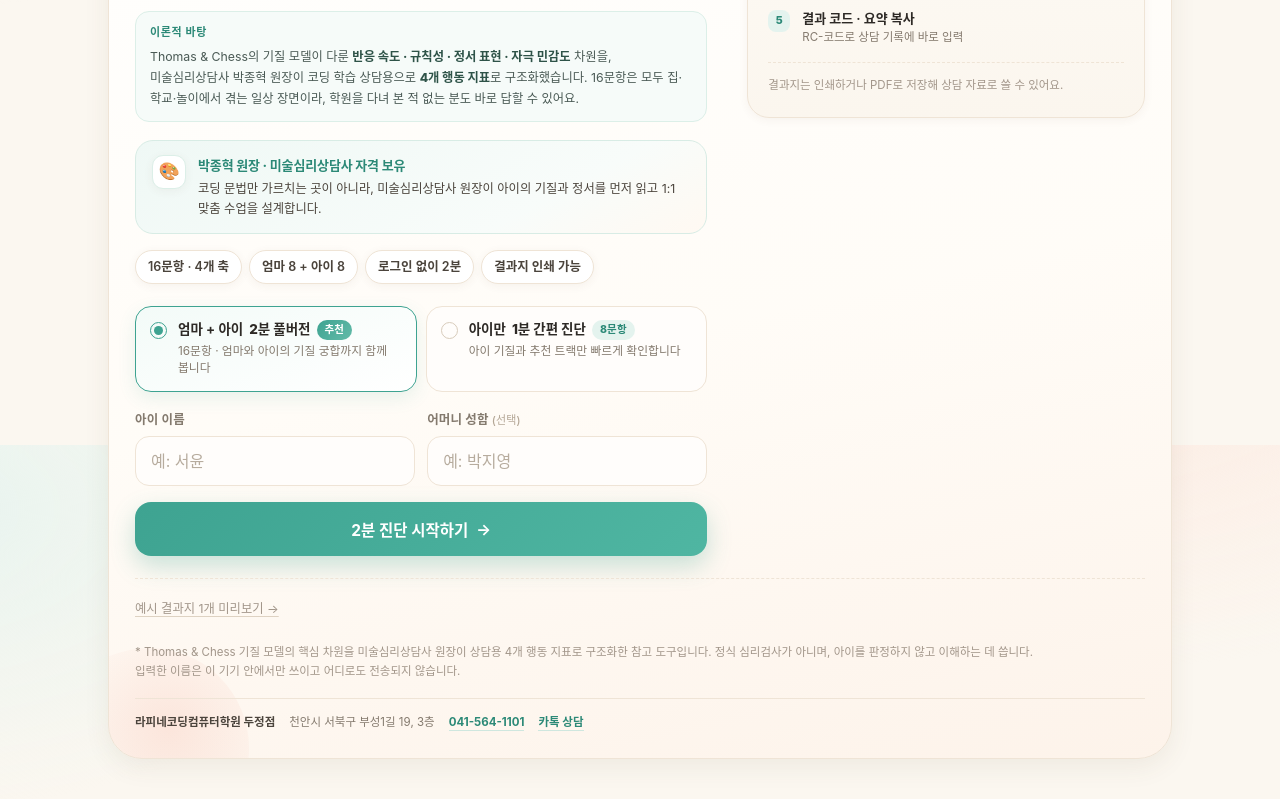
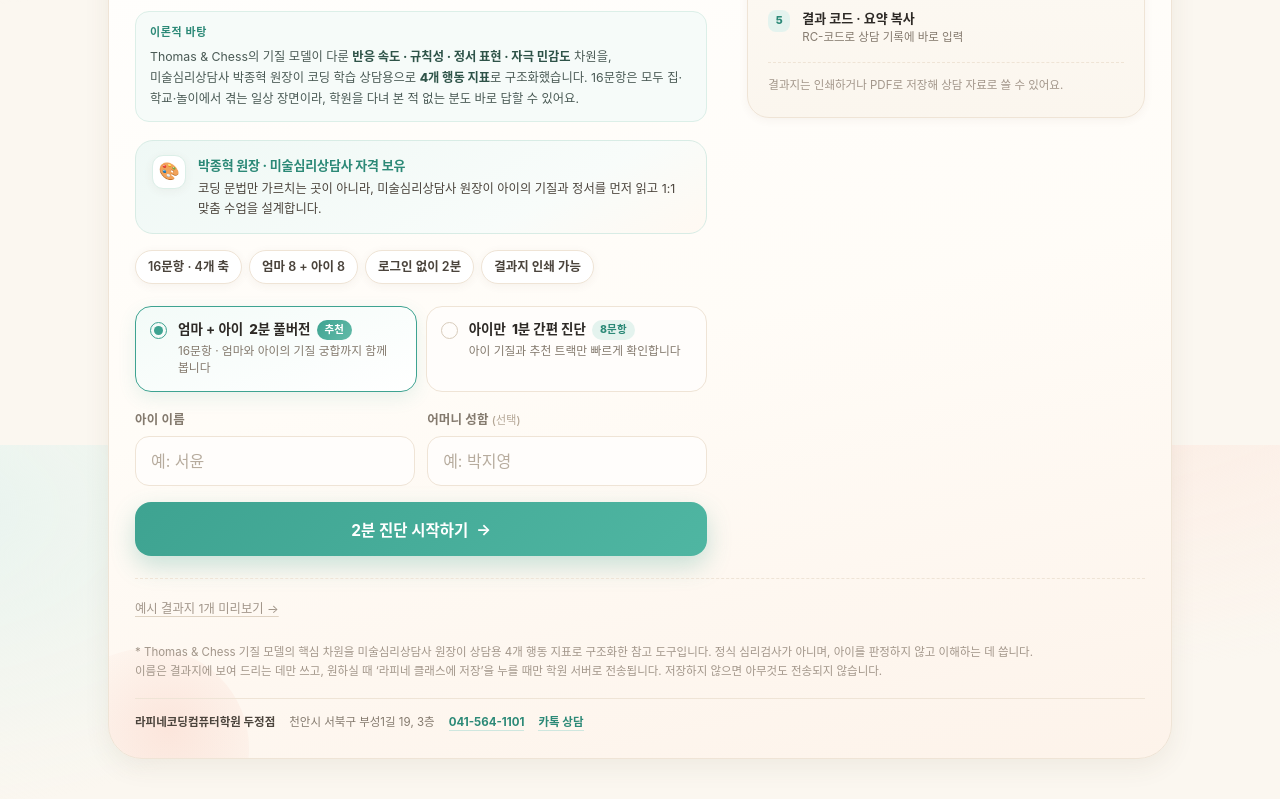
Before and after one commit to Raffinegold/rafine-mind, a plain HTML site: page index.html in a window 1280 px wide. Shown: the part 355-1154 px from the top of the page. Drawn offline with Linux system fonts and the light colour scheme.

Commit message:
연동 카드 마크업 누락 수정·이름 전송 안내 정정

```diff
--- a/index.html
+++ b/index.html
@@ -825,7 +825,7 @@ ul.ticks li::before{content:"";position:absolute;left:2px;top:8px;width:6px;heig
 
         <p class="start-foot">
           * Thomas &amp; Chess 기질 모델의 핵심 차원을 미술심리상담사 원장이 상담용 4개 행동 지표로 구조화한 참고 도구입니다. 정식 심리검사가 아니며, 아이를 판정하지 않고 이해하는 데 씁니다.<br>
-          입력한 이름은 이 기기 안에서만 쓰이고 어디로도 전송되지 않습니다.
+          이름은 결과지에 보여 드리는 데만 쓰고, 원하실 때 ‘라피네 클래스에 저장’을 누를 때만 학원 서버로 전송됩니다. 저장하지 않으면 아무것도 전송되지 않습니다.
         </p>
 
         <div class="academy-strip">
@@ -880,6 +880,7 @@ ul.ticks li::before{content:"";position:absolute;left:2px;top:8px;width:6px;heig
       <div class="grid stagger">
         <div class="card hero col-span" id="heroCard"></div>
         <div class="card col-span" id="codeCard"></div>
+        <div class="card col-span" id="linkCard"></div>
         <div class="card" id="momTypeCard"></div>
         <div class="card" id="kidTypeCard"></div>
         <div class="card col-span" id="axisCard"></div>
```
